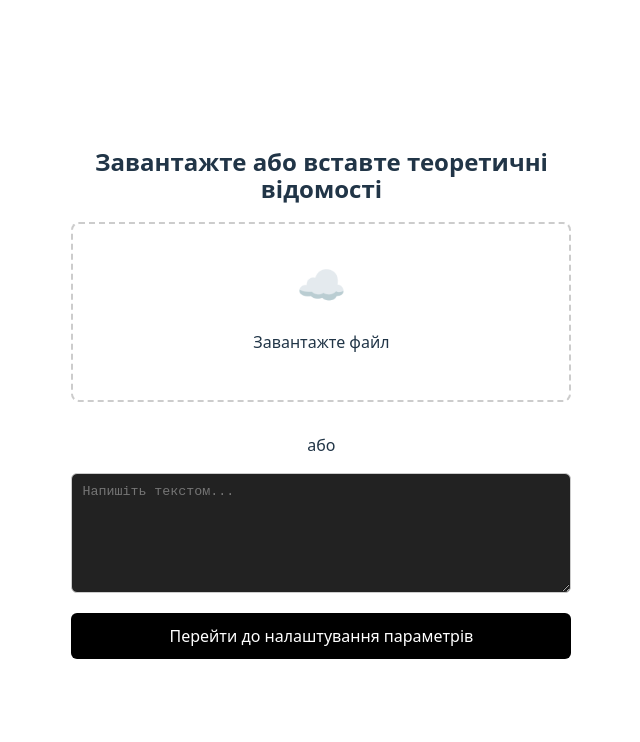
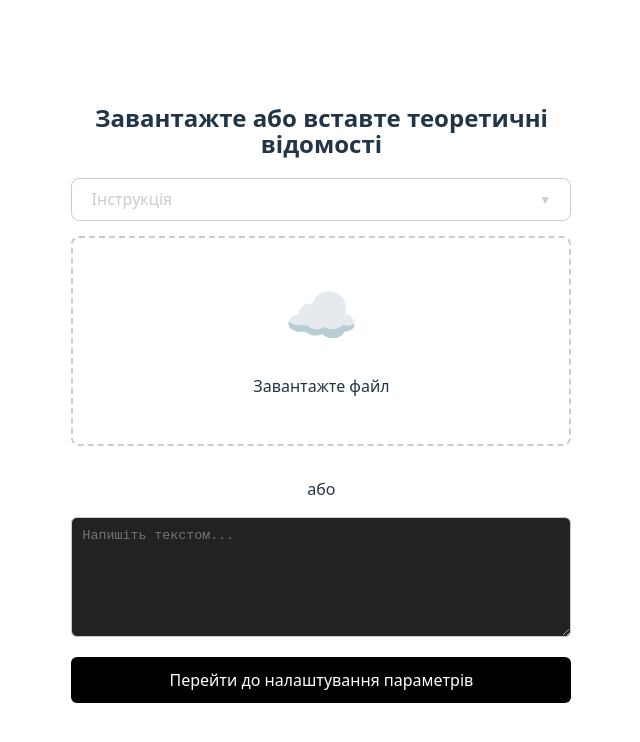
Before and after one commit to yuliiaantiuk/Questions_Generator, a React (Vite) app in the folder client/: page / in a window 1280 px wide. Shown: the top 742 px of the page, without its empty margins (293-933 px from the left). Built offline with nearby package versions, Linux system fonts and the light colour scheme.

Commit message:
Added export modal and upload hint

```diff
--- a/client/src/pages/ResultPage.jsx
+++ b/client/src/pages/ResultPage.jsx
@@ -304,8 +304,8 @@ const ResultPage = () => {
               </label>
             </div>
             <div style={{ display: "flex", gap: "10px", marginTop: "20px" }}>
-              <button style={styles.button} onClick={() => handleExport(exportFormat)}>Експортувати</button>
-              <button style={styles.button} onClick={() => setShowExportModal(false)}>Назад</button>
+              <button style={{ ...styles.button, ...styles.buttonWhiteOutline }} onClick={() => handleExport(exportFormat)}>Експортувати</button>
+              <button style={{ ...styles.button, ...styles.buttonWhiteOutline }} onClick={() => setShowExportModal(false)}>Назад</button>
             </div>
           </div>
         </div>
@@ -384,18 +384,21 @@ const styles = {
     left: 0,
     width: "100vw",
     height: "100vh",
-    backgroundColor: "rgba(0,0,0,0.5)",
+    backgroundColor: "rgba(0, 0, 0, 0.5)",
     display: "flex",
     justifyContent: "center",
     alignItems: "center",
     zIndex: 1000,
   },
   modalContent: {
-    backgroundColor: "white",
+    backgroundColor: "black",
     padding: "30px",
     borderRadius: "8px",
     width: "400px",
-    textAlign: "center",
+    textAlign: "left",
+  },
+  buttonWhiteOutline: {
+    border: "2px solid white",
   },
 };
 
--- a/client/src/pages/UploadPage.jsx
+++ b/client/src/pages/UploadPage.jsx
@@ -3,6 +3,7 @@ import { useNavigate } from "react-router-dom";
 
 const UploadPage = () => {
   const [text, setText] = useState("");
+  const [showHint, setShowHint] = useState(false);
   const navigate = useNavigate();
 
   const handleFileUpload = (e) => {
@@ -22,6 +23,25 @@ const UploadPage = () => {
       <div style={styles.container}>
         <h1 style={styles.title}>Завантажте або вставте теоретичні відомості</h1>
 
+        <div style={styles.hintContainer}>
+          <button
+            style={styles.hintButton}
+            onClick={() => setShowHint((prev) => !prev)}
+          >
+            Інструкція
+            <span style={styles.arrow}>{showHint ? "▲" : "▼"}</span>
+          </button>
+          {showHint && (
+            <div style={styles.hintBox}>
+              Вхідні дані повинні бути представлені як файли в форматі
+              <b> .pdf, .doc або .txt</b> або як простий текст українською або
+              англійською мовою <b>від 500 до 1&nbsp;000&nbsp;000 слів</b>.
+              Підтримується лише текстова інформація без вкладених зображень,
+              мультимедіа, таблиць чи інших складних форматів.
+            </div>
+          )}
+        </div>
+
         <label style={styles.uploadBox}>
           <input
             type="file"
@@ -30,7 +50,7 @@ const UploadPage = () => {
             style={{ display: "none" }}
           />
           <div style={{ textAlign: "center" }}>
-          <span style={{ fontSize: "40px" }}>☁️</span>
+            <span style={{ fontSize: "60px" }}>☁️</span>
             <p>Завантажте файл</p>
           </div>
         </label>
@@ -76,6 +96,38 @@ const styles = {
     fontSize: "24px",
     fontWeight: "bold",
   },
+  hintContainer: {
+    width: "100%",
+    marginBottom: "15px",
+    textAlign: "left",
+  },
+  hintButton: {
+    background: "none",
+    border: "none",
+    color: "#ccc",
+    fontSize: "16px",
+    cursor: "pointer",
+    display: "flex",
+    justifyContent: "space-between",
+    alignItems: "center",
+    gap: "8px",
+    fontWeight: "500",
+    width: "100%",
+    border: "1px solid #ccc",
+  },
+  arrow: {
+    marginLeft: "6px",
+    fontSize: "12px",
+  },
+  hintBox: {
+    background: "#ccc",
+    borderRadius: "6px",
+    padding: "12px",
+    marginTop: "8px",
+    fontSize: "14px",
+    lineHeight: "1.4",
+    color: "#333",
+  },
   uploadBox: {
     boxSizing: "border-box",
     display: "block",
@@ -109,5 +161,4 @@ const styles = {
   },
 };
 
-
 export default UploadPage;
```
Lines whose indentation alone changed are shown as unchanged.
